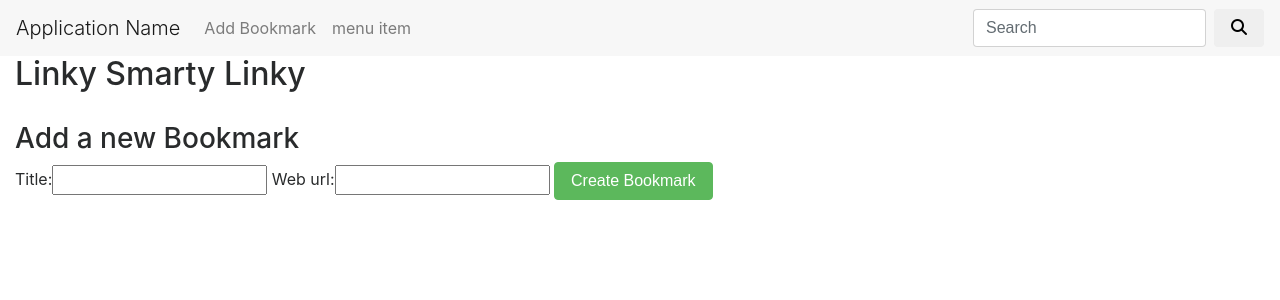
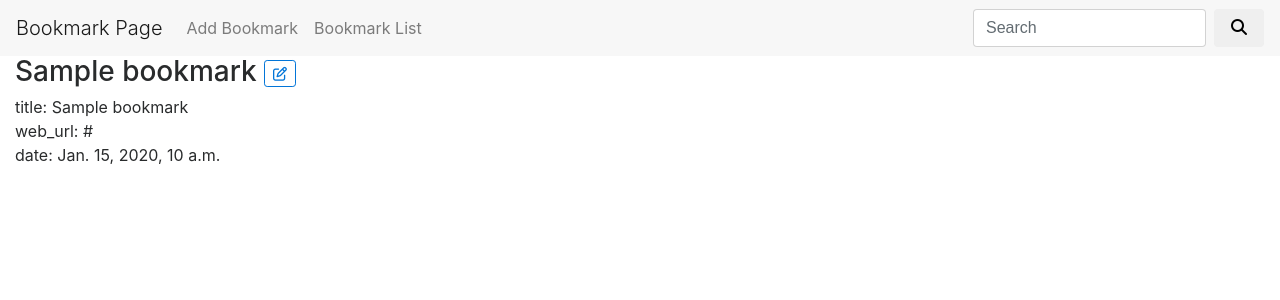
Before and after one commit to rmedinahu/link-smark-py, a Django app: page /bookmark/detail/1/ in a window 1280 px wide. Shown: the top 300 px of the page. Run offline with Django 3.2, Linux system fonts and the light colour scheme; tables that the repository leaves empty hold one stand-in row (values such as "Sample post"); some libraries are stand-ins or nearby versions.

Commit message:
Html list and detail done

```diff
--- a/link_smark/urls.py
+++ b/link_smark/urls.py
@@ -16,14 +16,15 @@ Including another URLconf
 from django.conf.urls import url
 from django.contrib import admin
 
-from link_smark_app.views import HomeView, UpdateB, BookmarkDetail, AddBookmark
+from link_smark_app.views import HomeView, UpdateB, BookmarkDetail, AddBookmark, BookmarkList
 
 urlpatterns = [
     url(r'^$', HomeView.as_view(), name='home'),
     url(r'^admin/', admin.site.urls),
+url(r'^bookmark/list/', BookmarkList.as_view(), name='list'),
     url(r'^update/(?P<pk>\d+)/$', UpdateB.as_view(), name='update'),
+    url(r'^bookmark/add/', AddBookmark.as_view(), name='bookmark'),
+    url(r'^bookmark/detail/(?P<pk>\d+)/$', BookmarkDetail.as_view(), name='bookmark_detail'),
 
-    url(r'^bookmark/', AddBookmark.as_view(), name='bookmark'),
-    url(r'^bookmark/details/', BookmarkDetail.as_view(), name='bookmark_list'),
-    url(r'^bookmark/(?P<pk>\d+)/$', AddBookmark.as_view(), name='bookmark_view'),
+
 ]
--- a/link_smark_app/templates/base.html
+++ b/link_smark_app/templates/base.html
@@ -17,7 +17,7 @@
             <button class="navbar-toggler navbar-toggler-right" type="button" data-toggle="collapse" data-target="#navbarSupportedContent" aria-controls="navbarSupportedContent" aria-expanded="false" aria-label="Toggle navigation">
             <span class="navbar-toggler-icon"></span>
             </button>
-            <a class="navbar-brand lead" href="{% url 'home' %}">Application Name</a>
+            <a class="navbar-brand lead" href="{% url 'home' %}">Bookmark Page</a>
 
             <div class="collapse navbar-collapse" id="navbarSupportedContent">
             <ul class="navbar-nav mr-auto">
@@ -25,7 +25,7 @@
                 <a class="nav-link" href="{% url 'bookmark' %}">Add Bookmark<span class="sr-only">(current)</span></a>
                 </li>
                 <li class="nav-item">
-                <a class="nav-link" href="#">menu item <span class="sr-only">(current)</span></a>
+                <a class="nav-link" href="{% url 'list' %}">Bookmark List<span class="sr-only">(current)</span></a>
                 </li>
             </ul>
             <form class="form-inline my-2 my-lg-0">
@@ -48,3 +48,4 @@
         <script src="https://use.fontawesome.com/31ce935913.js"></script>
     </body>
 </html>
+<!--ItemList to look at-->
--- a/link_smark_app/templates/bookmark_detail.html
+++ b/link_smark_app/templates/bookmark_detail.html
@@ -3,19 +3,20 @@
 {% extends "base.html" %}
 
 {% block header_row %}
-    <div class="col-md-12"><h3>Lists</h3></div>
+    <div class="col-md-12">
+    	<h3>
+    	{{ object.title }}
+    	<a href="{% url 'update' object.pk %}" class="btn btn-sm btn-outline-primary"><i class="fa fa-edit"></i></a>
+    	</h3>
+    </div>
 {% endblock header_row %}
 
 {% block content_row %}
 <div class="col-md-4">
-    <p>
-        <strong>Home</strong>
-        <a href="{% url 'home' %}" class="btn btn-sm btn-outline-primary"><i class="fa fa-plus"></i></a>
-        <ul class="list-unstyled">
-        <li>title: {{ object.title }}</li>
-        <li>url: {{ object.web_url }}</li>
-        <li>date: {{ object.date }}</li>
-        </ul>
-    </p>
+	<ul class="list-unstyled">
+	<li>title: {{ object.title }}</li>
+	<li>web_url: {{ object.web_url }}</li>
+	<li>date: {{ object.date }}</li>
+	</ul>
 </div>
 {% endblock content_row %}
--- a/link_smark_app/views.py
+++ b/link_smark_app/views.py
@@ -3,9 +3,7 @@ from __future__ import unicode_literals
 
 from django.shortcuts import render
 
-from django.views.generic import TemplateView, DetailView, ListView, UpdateView
-
-from django.views.generic import TemplateView, DetailView, ListView, CreateView
+from django.views.generic import TemplateView, DetailView, ListView, UpdateView, CreateView
 
 from .models import Bookmarks
 
@@ -18,10 +16,15 @@ class UpdateB(UpdateView):
     fields = ['title', 'web_url']
 
 class AddBookmark(CreateView):
-	"""Add a bookmark"""
-	model = Bookmarks
-	template_name = 'bookmark.html'
-	fields = ['title', 'web_url']
+    """Add a bookmark"""
+    model = Bookmarks
+    template_name = 'bookmark.html'
+    fields = ['title', 'web_url']
 class BookmarkDetail(DetailView):
     model = Bookmarks
     template_name = 'bookmark_detail.html'
+    fields = ['title', 'web_url', 'date']
+class BookmarkList(ListView):
+    model = Bookmarks
+    template_name = 'bookmark_list.html'
+    fields = ['title']
```
Also changed, not shown: link_smark_app/templates/bookmark_list.html (+6 -6 lines), link_smark_app/templates/bookmark.html (line endings or trailing spaces).
